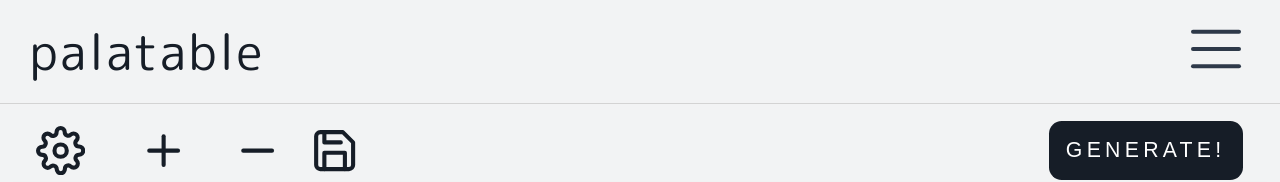
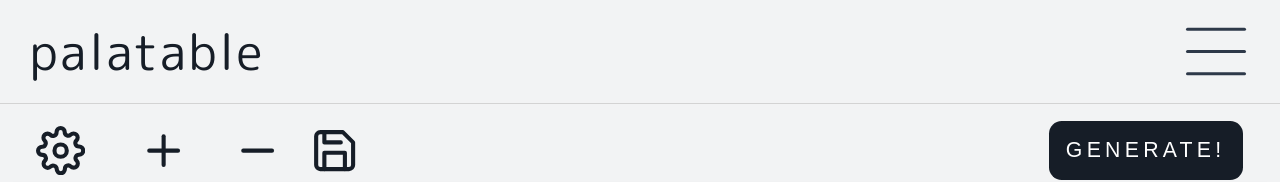
Before and after one commit to maxkatilius/palatable, a React (Vite) app: page / in a window 1280 px wide. Shown: the top 182 px of the page. Built offline with nearby package versions, Linux system fonts and the light colour scheme; a web font is replaced by a local one.

Commit message:
nav responsiveness fixed

```diff
--- a/src/css/styles.css
+++ b/src/css/styles.css
@@ -93,15 +93,15 @@ header h1 {
 
 nav {
     position: absolute;
-    top: 2em;
-    right: 1.75em;
+    top: 1em;
+    right: 1em;
     width: max-content;
     transition: right 550ms ease-out;
     transition-delay: 150ms;
 }
 
 nav.open {
-    right: calc(100% - 4em);
+    right: calc(100% - 5em);
 }
 
 /***** Hamburger  *****/
@@ -113,10 +113,11 @@ nav.open {
     justify-content: center;
     align-items: center;
     right: 100%;
-    height: 1.4em;
-    width: 2.2em;
+    height: 3em;
+    width: 3em;
     cursor: pointer;
     transition: all 600ms ease-in-out;
+    /* background-color: red; */
 }
 
 .nav.closed .hamburger-container {
@@ -447,7 +448,7 @@ section .color-container:first-child .add-color-overlay {
 .generator-icons {
     display: flex;
     align-items: center;
-    gap: 1.6em;
+    gap: 1em;
     width: 100%;
 }
 
@@ -998,9 +999,8 @@ input[type="color"] {
         padding: 0.9em 1.3em;
     }
 
-    nav {
-        top: 1.8em;
-        right: 2em;
+    nav.open {
+        right: calc(100% - 5rem);
     }
 
     .nav--links {
@@ -1055,11 +1055,6 @@ input[type="color"] {
         font-size: 1.4rem;
     }
 
-    nav {
-        top: 1.8em;
-        right: 2em;
-    }
-
     .nav--links {
         padding: 6em 2em;
         gap: 4em;
@@ -1106,27 +1101,12 @@ input[type="color"] {
     }
 
     nav {
-        top: 1.6em;
-        right: 1.6em;
+        top: 0.6em;
+        right: 1.4em;
     }
 
     .hamburger-container {
-        height: 0.8em;
-        width: 2em;
-    }
-
-    .hamburger,
-    .hamburger::before,
-    .hamburger::after {
-        height: 0.15em;
-    }
-
-    .hamburger:before {
-        transform: translateY(0.7em);
-    }
-
-    .hamburger:after {
-        transform: translateY(-0.7em);
+        width: 2.4em;
     }
 
     .nav--links {
```
